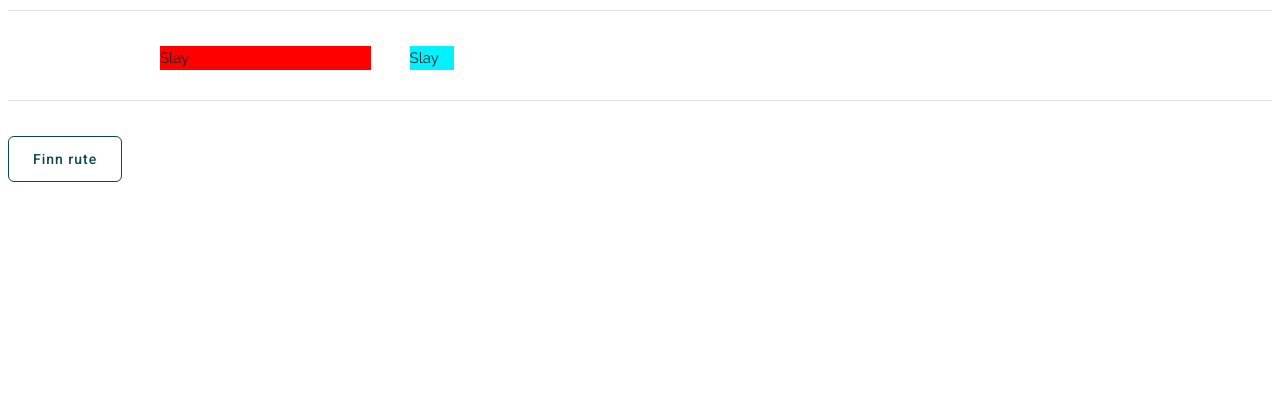
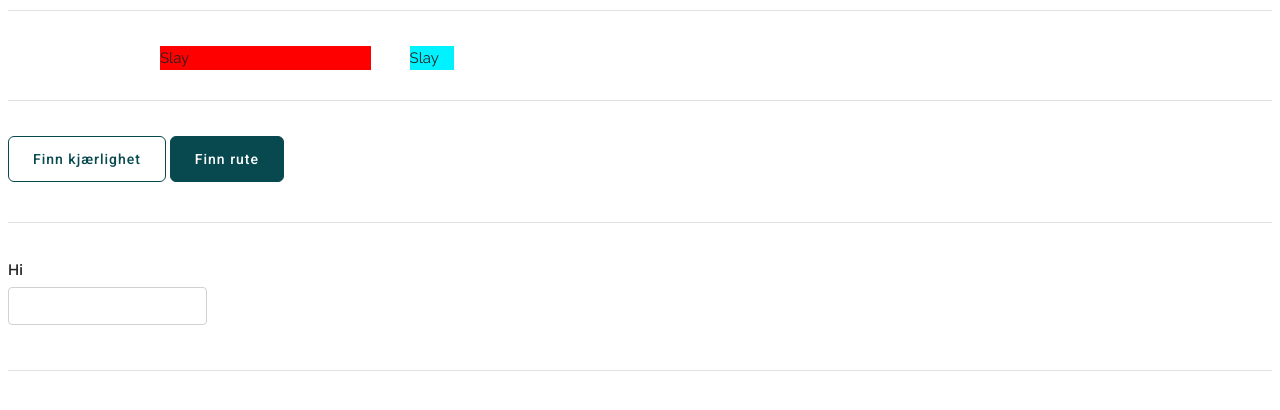
Before and after one commit to zagrosjawar/ev-erywhere, a plain HTML site: page index.html in a window 1280 px wide. Shown: the part 380-790 px from the top of the page. Drawn offline with Linux system fonts and the light colour scheme.

Commit message:
added testelements

```diff
--- a/index.html
+++ b/index.html
@@ -32,6 +32,11 @@
       </div>
     </div>
     <hr />
-    <button class="button">Finn rute</button>
+    <button class="button">Finn kjærlighet</button>
+    <button class="button button-primary">Finn rute</button>
+    <hr />
+    <label for="inputTest">Hi</label>
+    <input type="text" name="inputTest" />
+    <hr />
   </body>
 </html>
```
